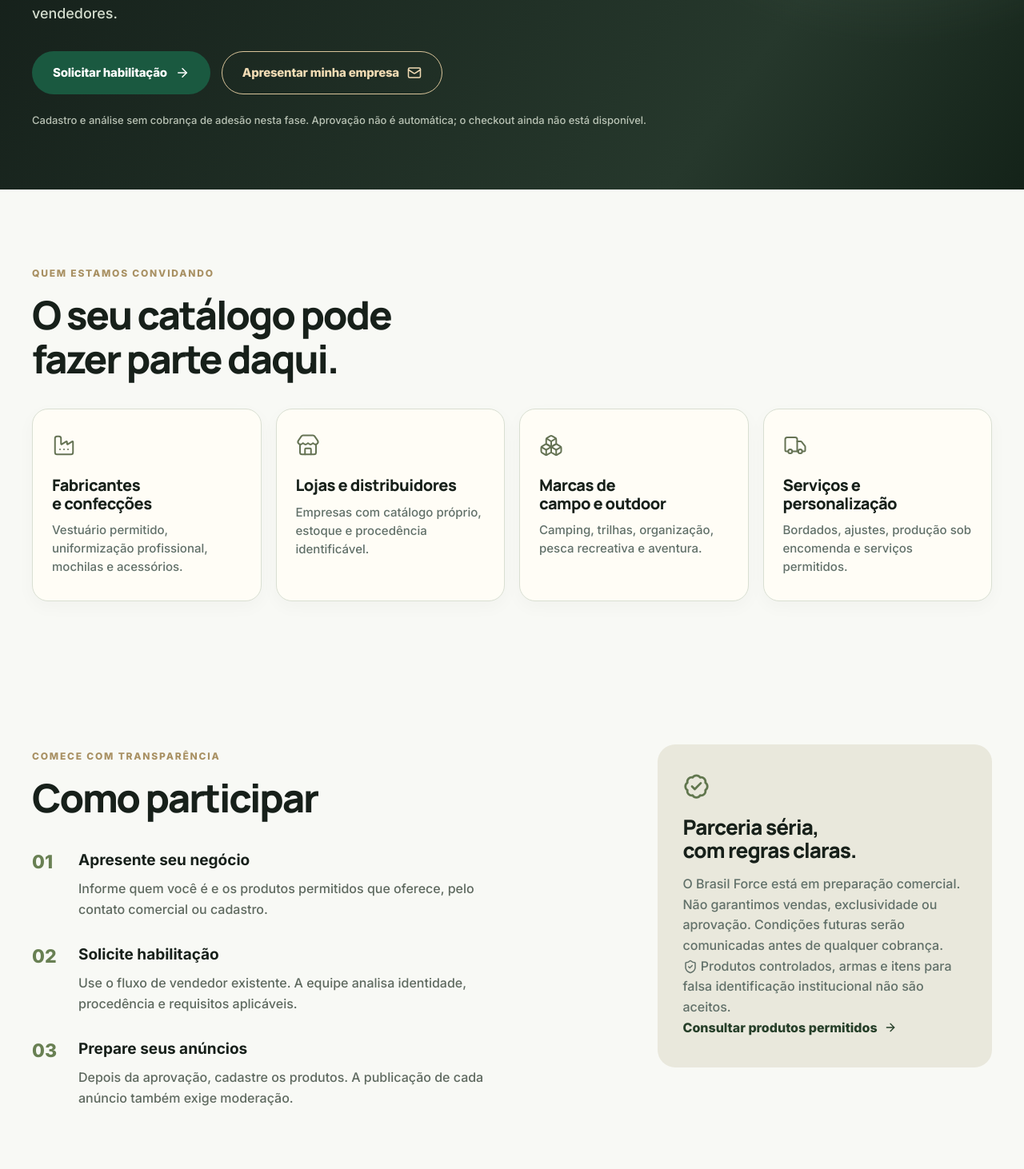
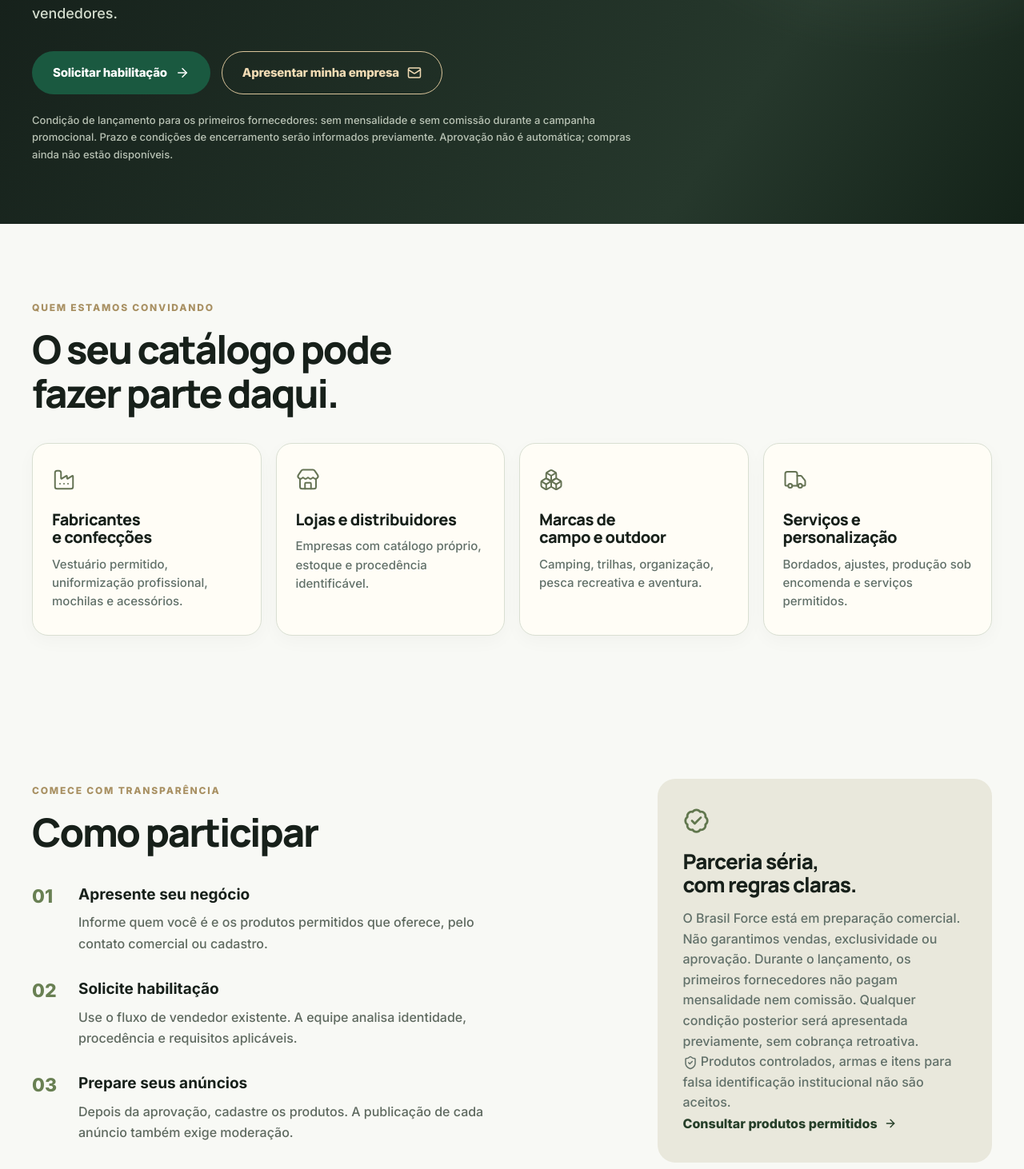
Before and after one commit to Jonbarcost/SouBarcos, a Next.js app in the folder brasil-force-app/: page /fornecedores in a window 1280 px wide. Shown: the part 568-2030 px from the top of the page at 80% size. Built offline with nearby package versions, Linux system fonts and the light colour scheme.

Commit message:
feat(brasil-force): clarify zero-fee launch offer for founding suppliers

```diff
--- a/brasil-force-app/src/app/fornecedores/page.tsx
+++ b/brasil-force-app/src/app/fornecedores/page.tsx
@@ -41,7 +41,7 @@ export default function Fornecedores() {
             <Link href="/vender" className="button button-primary">Solicitar habilitação <ArrowRight size={18} aria-hidden="true" /></Link>
             <a href={email} className="button button-outline">Apresentar minha empresa <Mail size={18} aria-hidden="true" /></a>
           </div>
-          <p className={styles.disclaimer}>Cadastro e análise sem cobrança de adesão nesta fase. Aprovação não é automática; o checkout ainda não está disponível.</p>
+          <p className={styles.disclaimer}>Condição de lançamento para os primeiros fornecedores: sem mensalidade e sem comissão durante a campanha promocional. Prazo e condições de encerramento serão informados previamente. Aprovação não é automática; compras ainda não estão disponíveis.</p>
         </div>
       </section>
       <section className={"container " + styles.section}>
@@ -70,7 +70,7 @@ export default function Fornecedores() {
           <aside className={styles.highlight}>
             <BadgeCheck size={33} aria-hidden="true" />
             <h3>Parceria séria, com regras claras.</h3>
-            <p>O Brasil Force está em preparação comercial. Não garantimos vendas, exclusividade ou aprovação. Condições futuras serão comunicadas antes de qualquer cobrança.</p>
+            <p>O Brasil Force está em preparação comercial. Não garantimos vendas, exclusividade ou aprovação. Durante o lançamento, os primeiros fornecedores não pagam mensalidade nem comissão. Qualquer condição posterior será apresentada previamente, sem cobrança retroativa.</p>
             <p><ShieldCheck size={18} aria-hidden="true" /> Produtos controlados, armas e itens para falsa identificação institucional não são aceitos.</p>
             <Link href="/regras">Consultar produtos permitidos <ArrowRight size={16} aria-hidden="true" /></Link>
           </aside>
```
